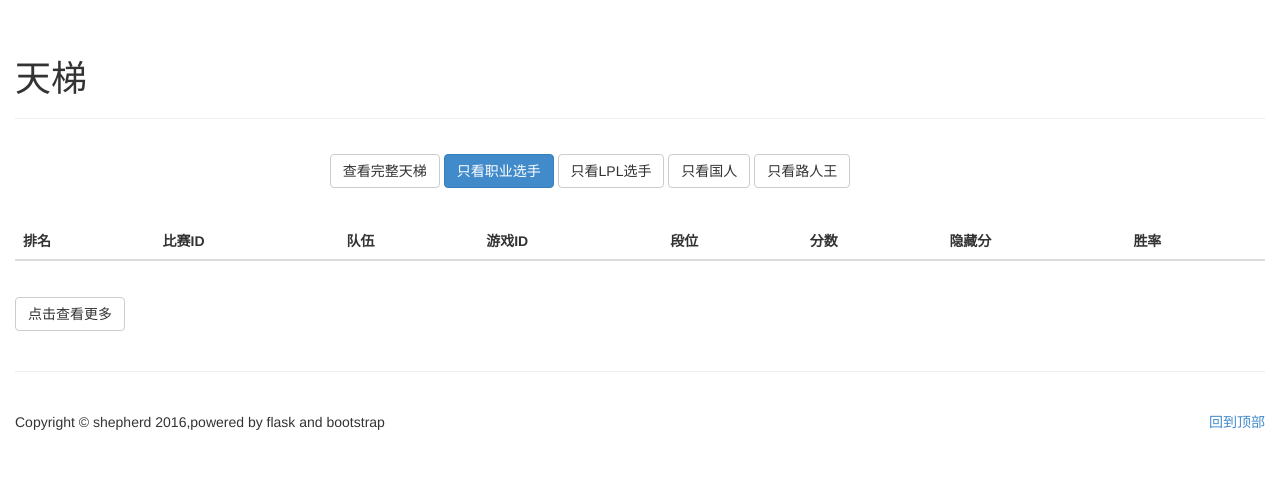
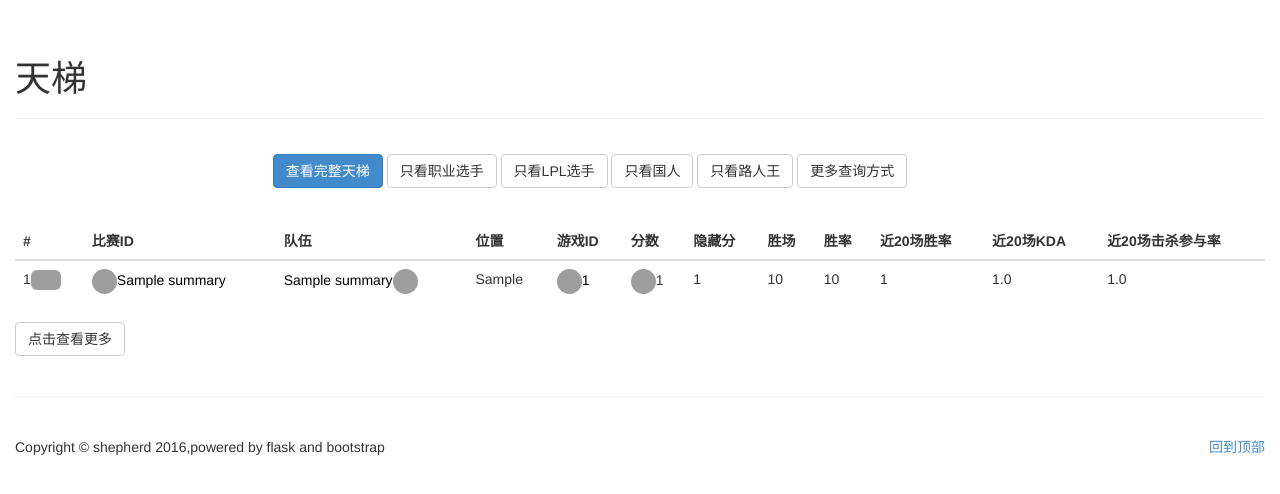
Before and after one commit to MrShepherd/lol_hf, a Flask app: page /ladder in a window 1280 px wide. Shown: the part 51-545 px from the top of the page. Run offline with Flask 2, Linux system fonts and the light colour scheme; tables that the repository leaves empty hold one stand-in row (values such as "Sample post"); lists and menus that the app fills with data are empty; some libraries are stand-ins or nearby versions; grey boxes are pictures that could not be loaded.

Commit message:
modify ladder page

```diff
--- a/app/main/views.py
+++ b/app/main/views.py
@@ -15,7 +15,7 @@ def index():
 
 @main.route('/ladder', methods=['GET'])
 def ladder():
-    ladder_data = queries.get_full_ladder()
+    ladder_data = queries.get_full_ladder()['data']
     return render_template('ladder.html', ladder_data=ladder_data)
 
 
--- a/app/queries.py
+++ b/app/queries.py
@@ -88,36 +88,41 @@ def get_hot_team():
 
 
 def get_full_ladder():
-    result = db.session.query(Summary.player_name, Summary.rank, Summary.player_team_short_name, Summary.player_place, Summary.link, Summary.game_id, Summary.tier, Summary.lp, Summary.mmr,
-                              Summary.total_win, Summary.total_lose, Summary.total_win_ratio).order_by(Summary.rank).all()
+    result = db.session.query(Summary.player_name, Summary.player_country, Summary.rank, Summary.player_team_short_name, Summary.player_place, Summary.link, Summary.game_id, Summary.tier, Summary.lp,
+                              Summary.mmr, Summary.total_win, Summary.total_lose, Summary.total_win_ratio, Summary.twentyavgck, Summary.twentyavgkda, Summary.twentywinratio).order_by(
+        Summary.rank).all()[:100]
     data = to_dict(result)
     return data
 
 
 def get_pro_ladder():
     result = db.session.query(Summary.player_name, Summary.rank, Summary.player_team_short_name, Summary.player_place, Summary.link, Summary.game_id, Summary.tier, Summary.lp, Summary.mmr,
-                              Summary.total_win, Summary.total_lose, Summary.total_win_ratio).filter(Summary.player_team_short_name != '路人').order_by(Summary.rank).all()
+                              Summary.total_win, Summary.total_lose, Summary.total_win_ratio, Summary.twentyavgck, Summary.twentyavgkda, Summary.twentywinratio).filter(
+        Summary.player_team_short_name != '路人').order_by(Summary.rank).all()
     data = to_dict(result)
     return data
 
 
 def get_lpl_ladder():
     result = db.session.query(Summary.player_name, Summary.rank, Summary.player_team_short_name, Summary.player_place, Summary.link, Summary.game_id, Summary.tier, Summary.lp, Summary.mmr,
-                              Summary.total_win, Summary.total_lose, Summary.total_win_ratio).filter(Summary.player_team_league == 'LPL').order_by(Summary.rank).all()
+                              Summary.total_win, Summary.total_lose, Summary.total_win_ratio, Summary.twentyavgck, Summary.twentyavgkda, Summary.twentywinratio).filter(
+        Summary.player_team_league == 'LPL').order_by(Summary.rank).all()
     data = to_dict(result)
     return data
 
 
 def get_cn_ladder():
     result = db.session.query(Summary.player_name, Summary.rank, Summary.player_team_short_name, Summary.player_place, Summary.link, Summary.game_id, Summary.tier, Summary.lp, Summary.mmr,
-                              Summary.total_win, Summary.total_lose, Summary.total_win_ratio).filter(or_(Summary.player_country == 'CN'), Summary.player_country == 'TW').order_by(Summary.rank).all()
+                              Summary.total_win, Summary.total_lose, Summary.total_win_ratio, Summary.twentyavgck, Summary.twentyavgkda, Summary.twentywinratio).filter(
+        or_(Summary.player_country == 'CN'), Summary.player_country == 'TW').order_by(Summary.rank).all()
     data = to_dict(result)
     return data
 
 
 def get_nonpro_ladder():
     result = db.session.query(Summary.player_name, Summary.rank, Summary.player_team_short_name, Summary.player_place, Summary.link, Summary.game_id, Summary.tier, Summary.lp, Summary.mmr,
-                              Summary.total_win, Summary.total_lose, Summary.total_win_ratio).filter(Summary.player_place == '路人').order_by(Summary.rank).all()
+                              Summary.total_win, Summary.total_lose, Summary.total_win_ratio, Summary.twentyavgck, Summary.twentyavgkda, Summary.twentywinratio).filter(
+        Summary.player_place == '路人').order_by(Summary.rank).all()
     data = to_dict(result)
     return data
 
--- a/app/static/css/lolhf.css
+++ b/app/static/css/lolhf.css
@@ -54,7 +54,7 @@ hr.divider {
     padding-right: 100px;
 }
 
-.navbar p{
+.navbar p {
     padding-right: 20px;
 }
 
@@ -70,6 +70,11 @@ hr.divider {
 
 .tab-content td {
     margin: 0 auto;
+}
+
+/*table*/
+.table-responsive td a {
+    color: black;
 }
 
 /*left_filter*/
--- a/app/templates/ladder.html
+++ b/app/templates/ladder.html
@@ -1,40 +1,49 @@
 {% extends "base.html" %}
 {% set active_page = 'ladder' -%}
-{% block title %}&nbsp;&nbsp;&nbsp;天梯-撸韩服{% endblock%}
+{% block title %}&nbsp;&nbsp;&nbsp;天梯-撸韩服{% endblock %}
 {% block pagecontent %}
     <div class="page-header"><h1>天梯</h1></div>
     <div class="btn-grp btn-padding">
-            <a class="btn btn-default" href="#" role="button">查看完整天梯</a>
-            <a class="btn btn-primary" href="#" role="button">只看职业选手</a>
+        <a class="btn btn-primary" href="#" role="button">查看完整天梯</a>
+        <a class="btn btn-default" href="#" role="button">只看职业选手</a>
         <a class="btn btn-default" href="#" role="button">只看LPL选手</a>
         <a class="btn btn-default" href="#" role="button">只看国人</a>
         <a class="btn btn-default" href="#" role="button">只看路人王</a>
+        <a class="btn btn-default" href="#" role="button">更多查询方式</a>
     </div>
     <div class="table-responsive">
         <table class="table table-stripped table-hover">
             <thead>
             <tr>
-                        <th>排名</th>
+                <th>#</th>
                 <th>比赛ID</th>
                 <th>队伍</th>
+                <th>位置</th>
                 <th>游戏ID</th>
-                        <th>段位</th>
                 <th>分数</th>
                 <th>隐藏分</th>
+                <th>胜场</th>
                 <th>胜率</th>
+                <th>近20场胜率</th>
+                <th>近20场KDA</th>
+                <th>近20场击杀参与率</th>
             </tr>
             </thead>
             <tbody>
             {% for td in ladder_data %}
                 <tr>
-                        <td>{{ td.rank }}</td>
-                        <td>{{ td.name }}</td>
-                        <td>{{ td.team }}</td>
-                        <td>{{ td.id }}</td>
-                        <td>{{ td.tier }}</td>
-                        <td>{{ td.lp }}</td>
+                    <td>{{ td.rank }}<img src="{{ url_for('static',filename='img/nation/'~td.player_country~'.png') }}" alt="" class="img-rounded" width="30" height="20"></td>
+                    <td><a href="#"><img src="{{ url_for('static',filename='img/player/'~td.player_name~'.png') }}" alt="" class="img-circle" width="25" height="25">{{ td.player_name }}</a></td>
+                    <td><a href="#">{{ td.player_team_short_name }}<img src="{{ url_for('static',filename='img/team/'~td.player_team_short_name~'.png') }}" alt="" class="img-circle" width="25" height="25"></a></td>
+                    <td>{{ td.player_place }}</td>
+                    <td><a href="#"><img src="{{ url_for('static',filename='img/gameid/'~td.game_id~'.png') }}" alt="" class="img-circle" width="25" height="25">{{ td.game_id }}</a></td>
+                    <td><img src="{{ url_for('static',filename='img/tier/'~td.tier~'.png') }}" alt="" class="img-circle" width="25" height="25" title="{{ td.tier }}">{{ td.lp }}</td>
                     <td>{{ td.mmr }}</td>
-                        <td>{{ td.winratio }}</td>
+                    <td>{{ td.total_win }}</td>
+                    <td>{{ td.total_win_ratio }}</td>
+                    <td>{{ td.twentywinratio }}</td>
+                    <td>{{ td.twentyavgkda }}</td>
+                    <td>{{ td.twentyavgck }}</td>
                 </tr>
             {% endfor %}
             </tbody>
```
Also changed, not shown: app/templates/query.html (+19 -19 lines), app/static/img/nation/VN.png (added), 2 other files. Lines whose indentation alone changed are shown as unchanged.
